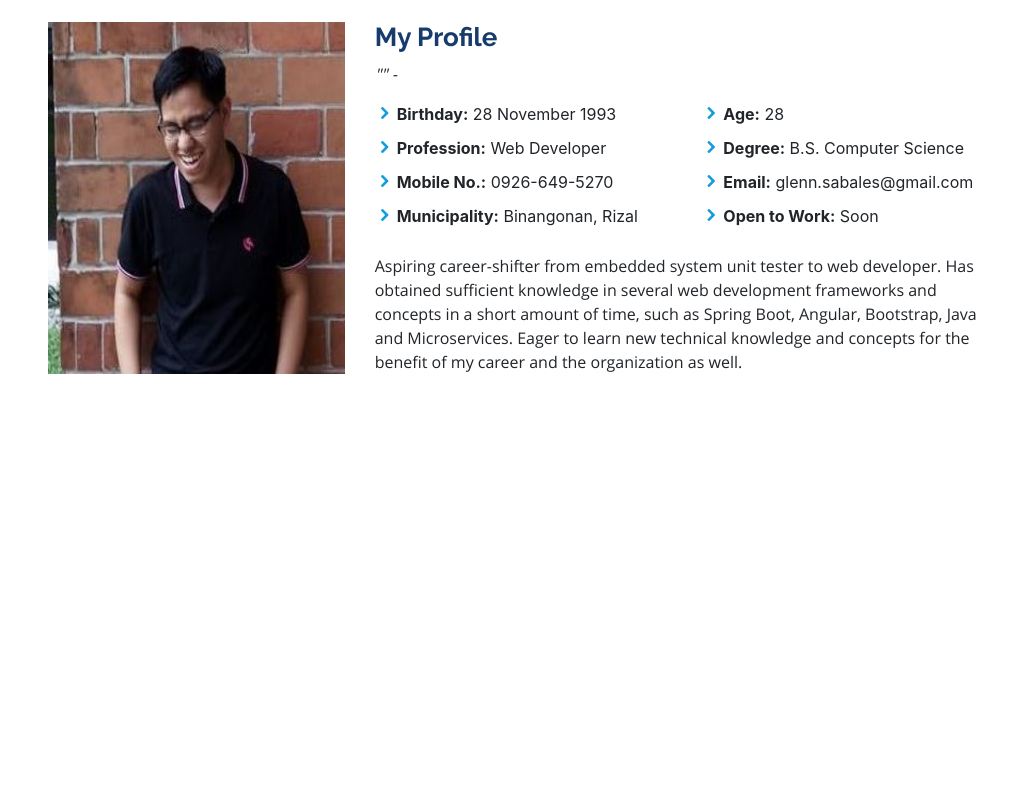
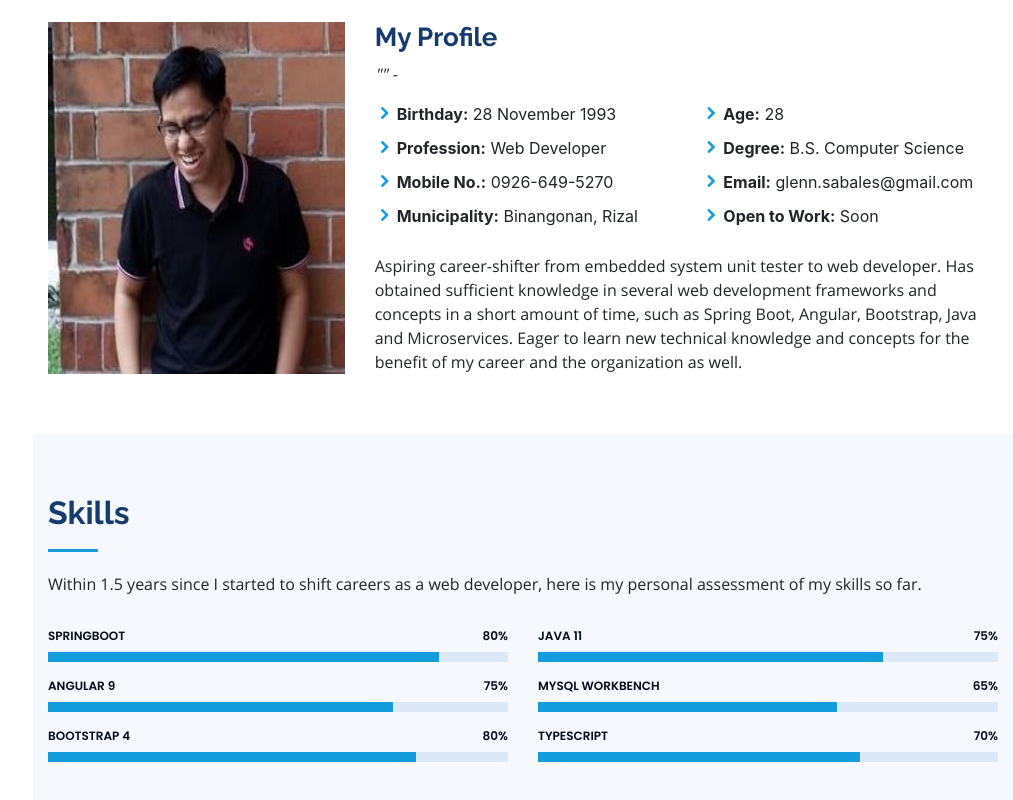
Before and after one commit to gsabales/portfolio, an Angular app: page / in a window 1280 px wide. Shown: the part 994-1794 px from the top of the page, without its empty margins (267-1280 px from the left). Before the commit the page ends 1428 px from the top, so only its background shows below. Built offline with nearby package versions, Linux system fonts and the light colour scheme; no server answers.

Commit message:
Added Skills section

```diff
--- a/src/app/app.component.html
+++ b/src/app/app.component.html
@@ -27,7 +27,7 @@
 
         <!-- Menu -->
         <nav class="nav-menu menu-list">
-          <li class="active"><a href="index.html"><i class="bx bx-home"></i> <span>Home</span></a></li>
+          <li class="active"><a href="#home"><i class="bx bx-home"></i> <span>Home</span></a></li>
           <li><a href="#about"><i class="bx bx-user"></i> <span>About</span></a></li>
           <li><a href="#resume"><i class="bx bx-file-blank"></i> <span>Resume</span></a></li>
           <li><a href="#portfolio"><i class="bx bx-book-content"></i> Portfolio</a></li>
@@ -37,7 +37,7 @@
       </div>
 
       <!-- Background Image -->
-      <section class="bg-section flex-column justify-content-center align-items-center">
+      <section id="home" class="bg-section flex-column justify-content-center align-items-center">
         <div class="bg-container">
           <h1>Glenn Sabales</h1>
           <p>I'm <span id="typed"></span></p>
@@ -48,11 +48,9 @@
         <!-- About Section -->
         <section id="about" class="about">
           <div class="container">
-
             <div class="section-title">
               <h2>About</h2>
-              <p>
-                Hi there! I created this online portfolio to practice client-side programming and to showcase technical skills
+              <p>Hi there! I created this online portfolio to practice client-side programming and to showcase technical skills
                 that I have obtained so far. Aside from coding, I also enjoy playing mobile games and watching anime.
               </p>
             </div>
@@ -91,6 +89,62 @@
             </div>
           </div>
         </section>
+
+        <!-- Skills Section -->
+        <section id="skills" class="skills section-bg">
+          <div class="container">
+            <section class="section-title pt-0">
+              <h2>Skills</h2>
+              <p>Within 1.5 years since I started to shift careers as a web developer, here is my personal assessment of my skills so far.</p>
+            </section>
+
+            <div class="row skills-content">
+
+              <div class="col-lg-6">
+                <div class="progress">
+                  <span class="skill">Springboot<i class="val">80%</i></span>
+                  <div class="progress-bar-wrap">
+                    <div class="progress-bar" role="progressbar" aria-valuenow="85" aria-valuemin="0" aria-valuemax="100" style="width: 85%"></div>
+                  </div>
+                </div>
+                <div class="progress">
+                  <span class="skill">Angular 9<i class="val">75%</i></span>
+                  <div class="progress-bar-wrap">
+                    <div class="progress-bar" role="progressbar" aria-valuenow="75" aria-valuemin="0" aria-valuemax="100" style="width: 75%"></div>
+                  </div>
+                </div>
+                <div class="progress">
+                  <span class="skill">Bootstrap 4<i class="val">80%</i></span>
+                  <div class="progress-bar-wrap">
+                    <div class="progress-bar" role="progressbar" aria-valuenow="80" aria-valuemin="0" aria-valuemax="100" style="width: 80%"></div>
+                  </div>
+                </div>
+              </div>
+
+              <div class="col-lg-6">
+                <div class="progress">
+                  <span class="skill">Java 11<i class="val">75%</i></span>
+                  <div class="progress-bar-wrap">
+                    <div class="progress-bar" role="progressbar" aria-valuenow="75" aria-valuemin="0" aria-valuemax="100" style="width: 75%"></div>
+                  </div>
+                </div>
+                <div class="progress">
+                  <span class="skill">MySQL Workbench<i class="val">65%</i></span>
+                  <div class="progress-bar-wrap">
+                    <div class="progress-bar" role="progressbar" aria-valuenow="65" aria-valuemin="0" aria-valuemax="100" style="width: 65%"></div>
+                  </div>
+                </div>
+                <div class="progress">
+                  <span class="skill">Typescript<i class="val">70%</i></span>
+                  <div class="progress-bar-wrap">
+                    <div class="progress-bar" role="progressbar" aria-valuenow="70" aria-valuemin="0" aria-valuemax="100" style="width: 70%"></div>
+                  </div>
+                </div>
+              </div>
+            </div>
+          </div>
+
+        </section>
       </main>
     </div>
   </div>
--- a/src/app/app.component.scss
+++ b/src/app/app.component.scss
@@ -201,7 +201,7 @@
   height: 100%;
 }
 
-#about p {
+#main p {
   font-family: "Open Sans", sans-serif;
 }
 
```
